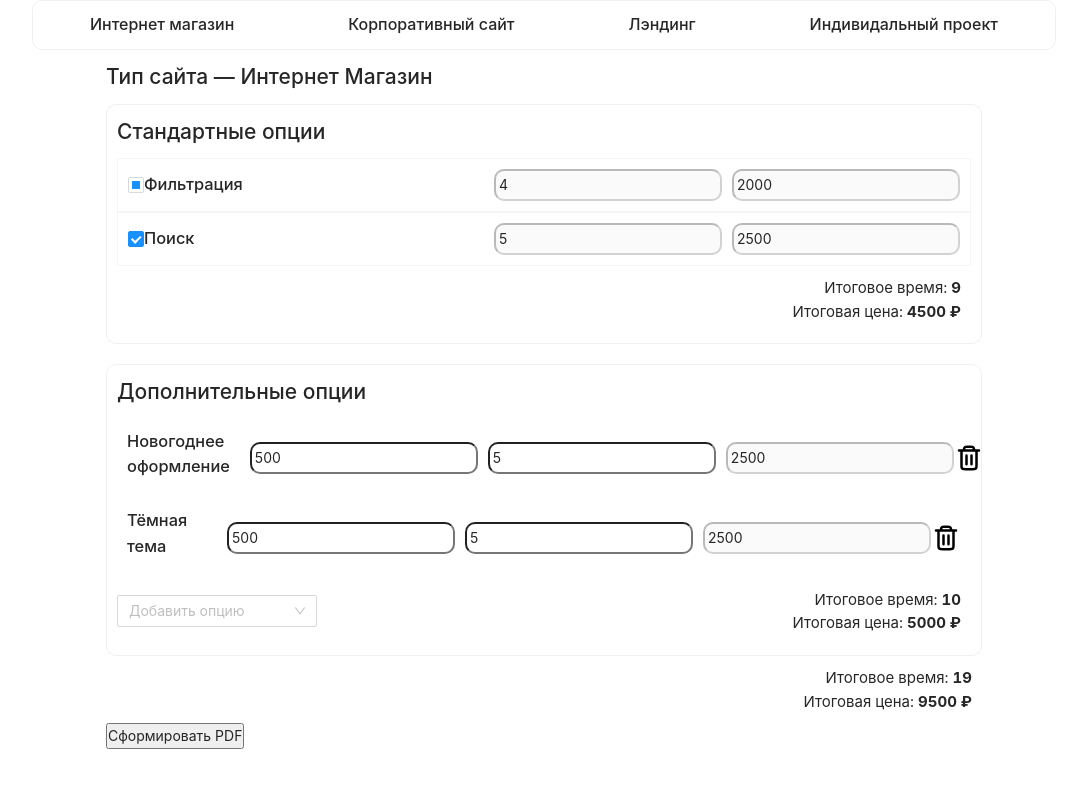
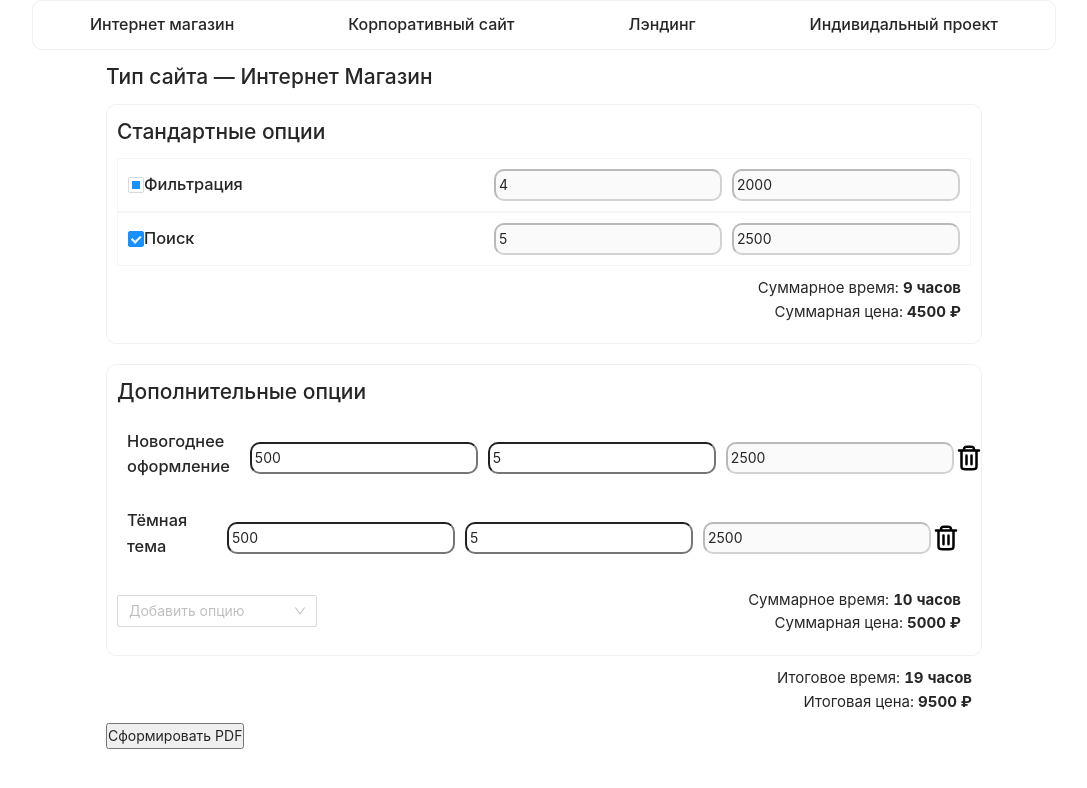
Before and after one commit to KPEesti/calibri-calculator, a Vue app: page / in a window 1280 px wide. Shown: the top 788 px of the page, without its empty margins (96-1183 px from the left). Built offline with nearby package versions, Linux system fonts and the light colour scheme; data requests are answered from the project's data file.

Commit message:
Добавил функцию склонения времени Добавил условный рендеринг для компонента PriceSummary

```diff
--- a/src/components/PriceSummary.vue
+++ b/src/components/PriceSummary.vue
@@ -1,18 +1,43 @@
 <template>
-  <div class="summary">
+  <div v-if="primary" class="summary">
     <p class="summary-item">
-      Итоговое время: <span>{{ workTime }}</span>
+      Итоговое время: <span>{{ workTime }} {{ declOfHour }}</span>
     </p>
     <p class="summary-item">
       Итоговая цена: <span>{{ endPrice }} &#8381;</span>
     </p>
   </div>
+  <div v-else class="summary">
+    <p class="summary-item">
+      Суммарное время: <span>{{ workTime }} {{ declOfHour }}</span>
+    </p>
+    <p class="summary-item">
+      Суммарная цена: <span>{{ endPrice }} &#8381;</span>
+    </p>
+  </div>
 </template>
 
 <script setup>
-defineProps({
+import { computed } from "vue";
+
+const props = defineProps({
   workTime: Number,
-  endPrice: Number
+  endPrice: Number,
+  primary: {
+    type: Boolean,
+    default: false
+  }
+});
+
+const declOfHour = computed(() => {
+  // const hours = Math.floor(props.workTime);
+  const titles = ["час", "часа", "часов"];
+  const cases = [2, 0, 1, 1, 1, 2];
+  return titles[
+    props.workTime % 100 > 4 && props.workTime % 100 < 20
+      ? 2
+      : cases[props.workTime % 10 < 5 ? props.workTime % 10 : 5]
+    ];
 });
 </script>
 
--- a/src/views/HomeView.vue
+++ b/src/views/HomeView.vue
@@ -7,6 +7,7 @@
       <PriceSummary
         :end-price="blueprintStore.getEndPrice"
         :work-time="blueprintStore.getEndWorkTime"
+        :primary="true"
       />
       <button class="print-button" @click="handleClick">Сформировать PDF</button>
     </div>
```
